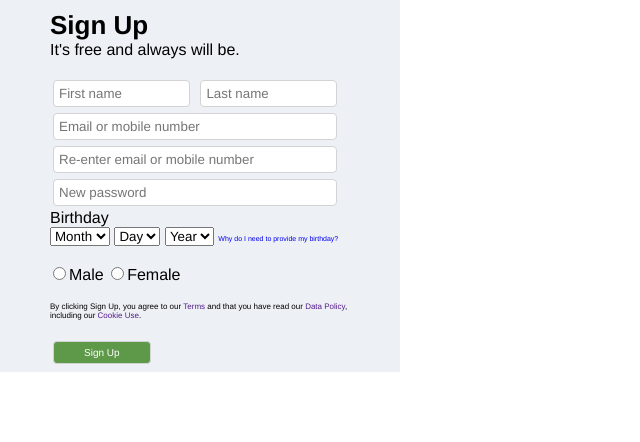
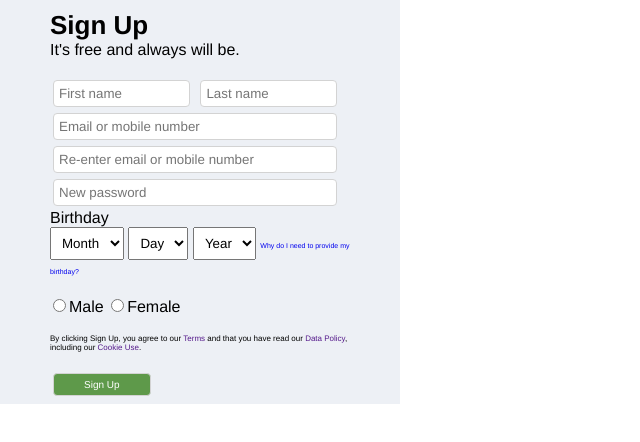
Before and after one commit to anisaliafifi/anisaliafifi.github.io, a plain HTML site: page test_fb.html in a window 1280 px wide. Shown: the whole page, without its empty margins (0-640 px from the left). Drawn offline with Linux system fonts and the light colour scheme.

Commit message:
Update test_fb.html

```diff
--- a/test_fb.html
+++ b/test_fb.html
@@ -36,6 +36,9 @@
 		color: white;
 		background-color: #5e994a;
 		padding: 5px 30px;
+	}
+	select{
+		padding: 7px;
 	}
     </style>
 </head>
```
Lines whose indentation alone changed are shown as unchanged.
